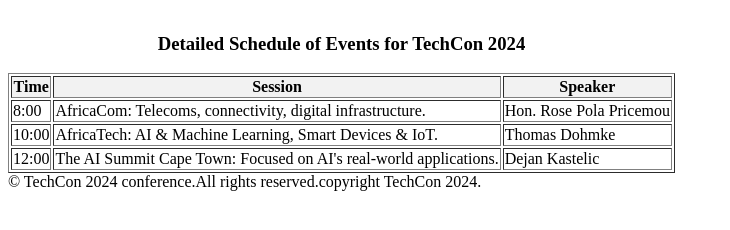
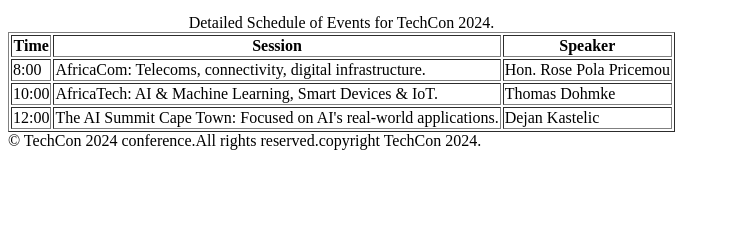
Before and after one commit to PSotshintshi/TechCon_HTML, a plain HTML site: page techcon_website/schedule.html in a window 1280 px wide. Shown: the part 180-410 px from the top of the page, without its empty margins (0-730 px from the left). Drawn offline with Linux system fonts and the light colour scheme.

Commit message:
schedule page commit

```diff
--- a/techcon_website/schedule.html
+++ b/techcon_website/schedule.html
@@ -20,13 +20,13 @@
         <main>
                 <table border="1">
                     <caption>
-                        <h3>Detailed Schedule of Events for TechCon 2024</h3>
+                        Detailed Schedule of Events for TechCon 2024.
                     </caption>
                     <thead>
                         <tr>
-                        <th scope="col" bgcolor="#f2f2f2">Time</th>
-                        <th scope="col" bgcolor="#f2f2f2">Session</th>
-                        <th scope="col" bgcolor="#f2f2f2">Speaker</th>
+                        <th scope="col">Time</th>
+                        <th scope="col">Session</th>
+                        <th scope="col">Speaker</th>
                         </tr>
                     </thead>
                     <body>
@@ -38,12 +38,12 @@
                     <tr>
                         <td>10:00</td>
                         <td>AfricaTech: AI & Machine Learning, Smart Devices & IoT.</td>
-                        <td>Thomas Dohmke </td>
+                        <td>Thomas Dohmke</td>
                     </tr>
                     <tr>
                         <td>12:00</td>
-                         <td>The AI Summit Cape Town: Focused on AI's real-world applications.</td>
-                          <td>Dejan Kastelic</td>
+                        <td>The AI Summit Cape Town: Focused on AI's real-world applications.</td>
+                        <td>Dejan Kastelic</td>
                     </tr>
                     </tbody>
                 </table>
```
